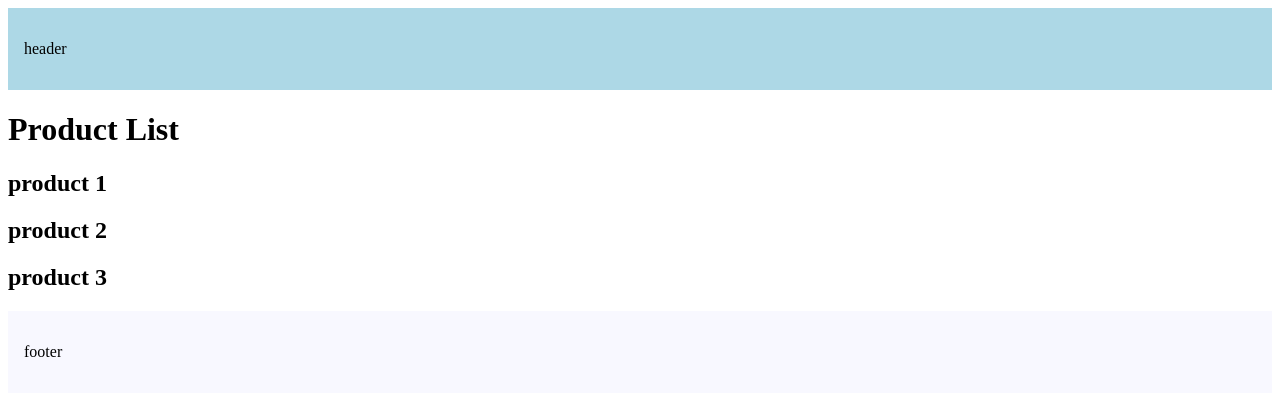
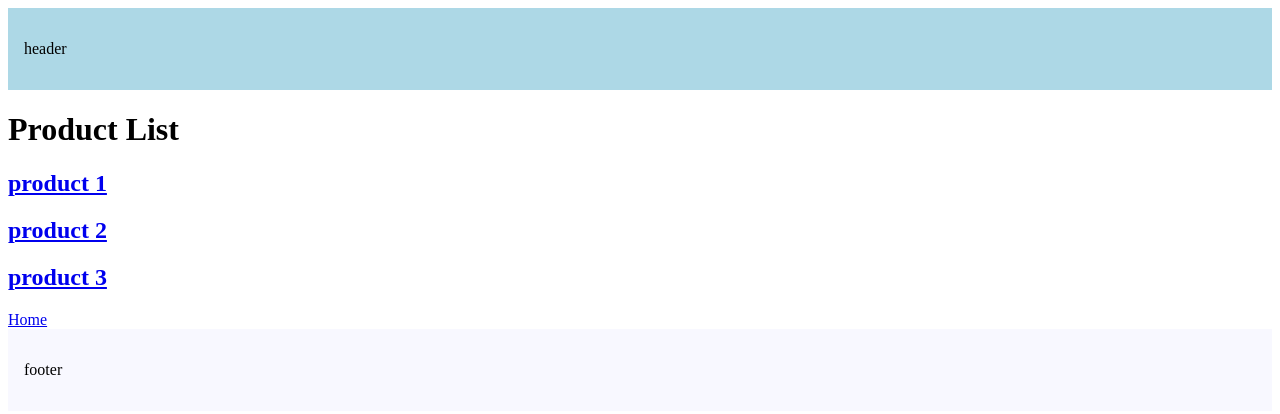
Before and after one commit to AleksandarStanisic021/my-world, a Next.js app: page /products in a window 1280 px wide. Shown: the top 414 px of the page. Built offline with nearby package versions, Linux system fonts and the light colour scheme.

Commit message:
Enhance blog and product pages: add navigation links and improve content structure

```diff
--- a/src/app/page.tsx
+++ b/src/app/page.tsx
@@ -1,9 +1,13 @@
+import  Link from "next/link"
 
 
 export default function Home() {
   return (
     <>
       <h1>WELCOME HOME</h1>
+        <p>About</p>
+        <Link href="/blog">Blog</Link>
+        <Link href="/products">Products</Link>
     </>
   )
 }
--- a/src/app/products/[productId]/page.tsx
+++ b/src/app/products/[productId]/page.tsx
@@ -1,9 +1,10 @@
-
+import Link from "next/link";
 export default async function ProductDetails({params}: {params:Promise<{productId:string}>})
  {
     const productId = (await params).productId;
   return (
     <>
+    <Link href="/">Home</Link>
       <h2 style={{color: 'red'}}>
           Details about product {productId}
       </h2>
--- a/src/app/products/page.tsx
+++ b/src/app/products/page.tsx
@@ -1,4 +1,4 @@
-import React from 'react'
+import Link from "next/link"
 
 export default function ProductList() {
   return (
@@ -6,9 +6,11 @@ export default function ProductList() {
     <h1>
       Product List
     </h1>
-        <h2>product 1</h2>
-        <h2>product 2</h2>
-        <h2>product 3</h2>
+        <Link href="/products/1"><h2>product 1</h2></Link>
+        <Link href="/products/2"><h2>product 2</h2></Link>
+        <Link href="/products/3"><h2>product 3</h2></Link>
+
+        <Link href="/">Home</Link>
     </>
   )
 }
```
Also changed, not shown: src/app/blog/page.tsx (+8 -0 lines).
